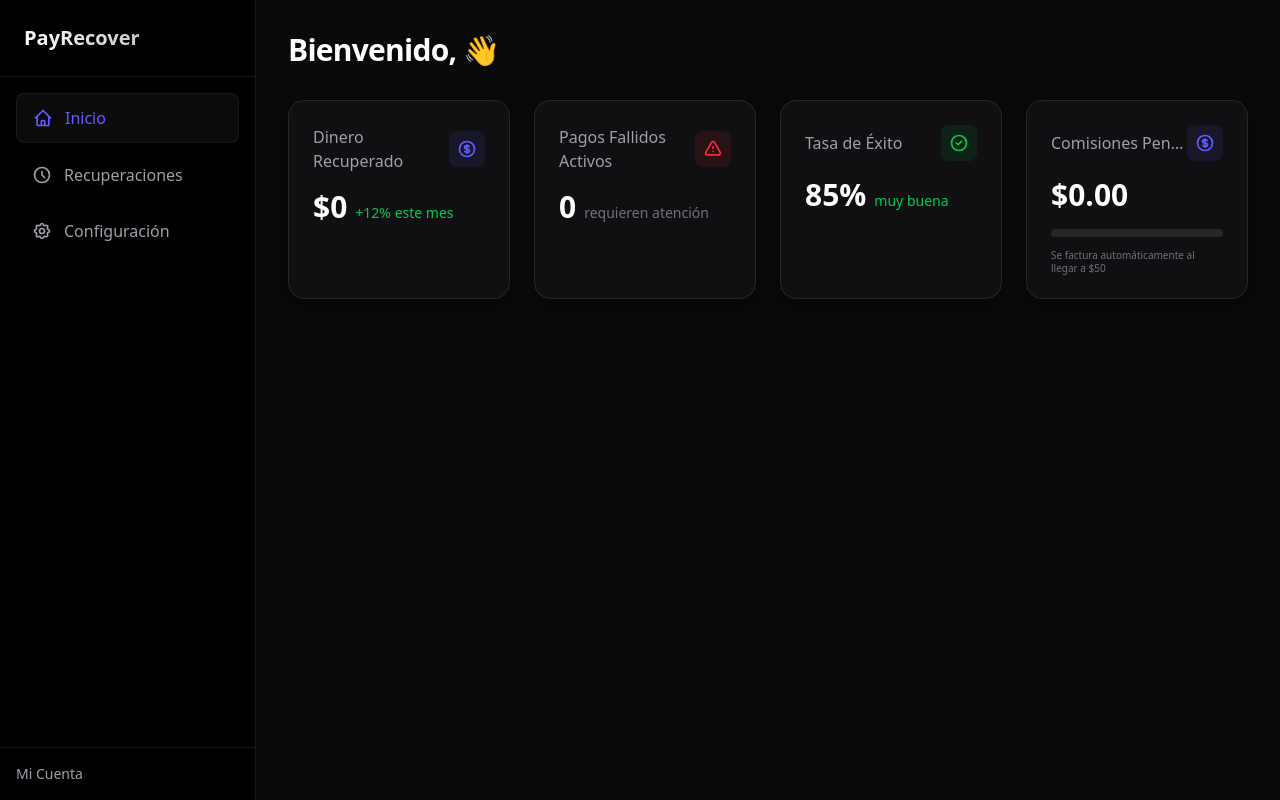
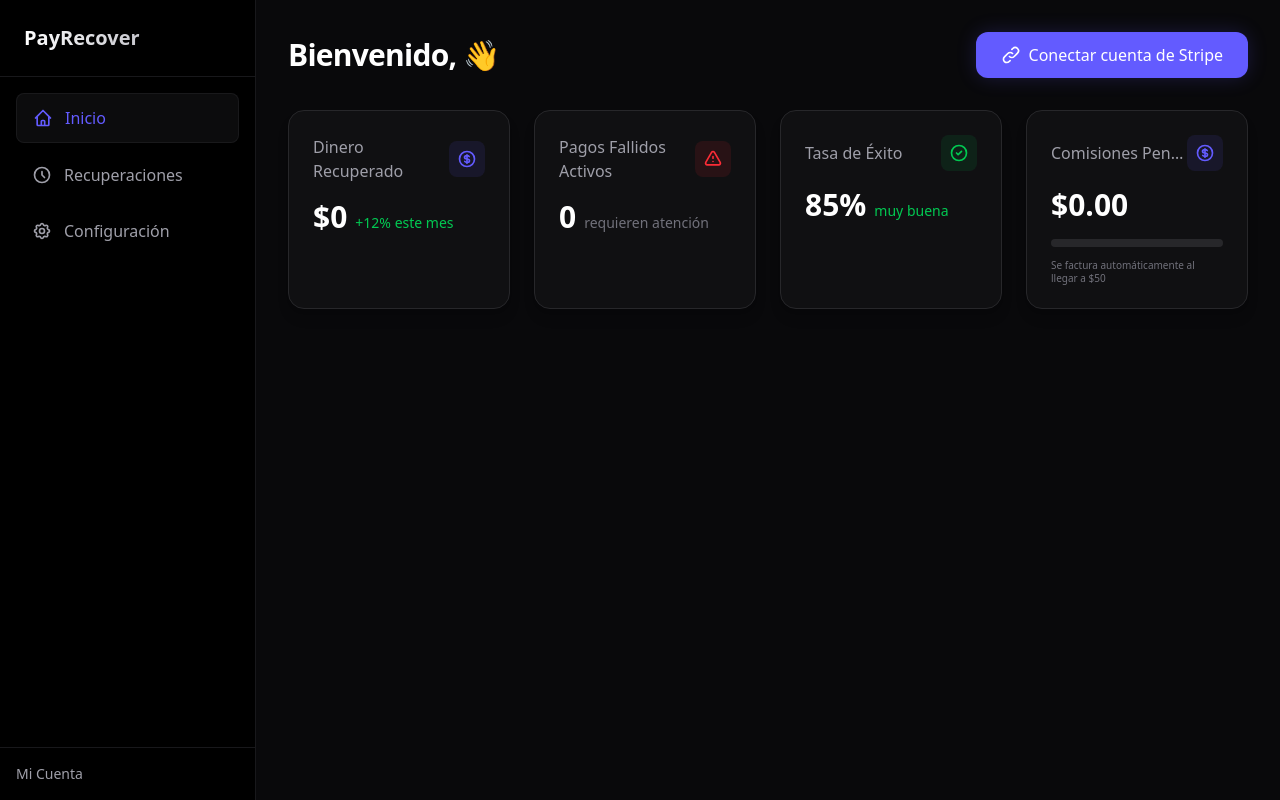
Before and after one commit to AndresS-max/payrecover-frontend, a Next.js app: page /dashboard in a window 1280 px wide. Built offline with nearby package versions, Linux system fonts and the light colour scheme; no server answers; the database is empty.

Commit message:
feat: integrar supabase y preparar UI para onboarding de stripe

```diff
--- a/package.json
+++ b/package.json
@@ -11,7 +11,7 @@
   "dependencies": {
     "@clerk/nextjs": "^7.0.4",
     "@clerk/themes": "^2.4.57",
-    "@supabase/supabase-js": "^2.99.1",
+    "@supabase/supabase-js": "^2.99.2",
     "next": "16.1.6",
     "react": "19.2.3",
     "react-dom": "19.2.3"
--- a/src/app/dashboard/page.tsx
+++ b/src/app/dashboard/page.tsx
@@ -1,5 +1,6 @@
 import { currentUser } from "@clerk/nextjs/server";
 import { supabase } from "@/lib/supabase";
+import Link from "next/link";
 
 export default async function DashboardPage() {
   const user = await currentUser();
@@ -9,6 +10,10 @@ export default async function DashboardPage() {
     .from("failed_invoices")
     .select("amount_due")
     .eq("status", "recuperada");
+
+  if (recuperadoError) {
+    console.error("Error al obtener dinero recuperado:", recuperadoError);
+  }
 
   let totalRecuperado = 0;
   if (!recuperadoError && recuperadoData) {
@@ -24,13 +29,28 @@ export default async function DashboardPage() {
     .select("*", { count: "exact", head: true })
     .neq("status", "recuperada");
 
+  if (activosError) {
+    console.error("Error al obtener pagos activos:", activosError);
+  }
+
   const pagosActivos = activosError ? 0 : (activosCount || 0);
 
   return (
     <div className="animate-in fade-in slide-in-from-bottom-4 duration-500">
-      <h1 className="text-3xl font-bold mb-8 tracking-tight text-white">
-        Bienvenido, {user?.firstName} 👋
-      </h1>
+      <div className="flex flex-col sm:flex-row items-start sm:items-center justify-between mb-8 gap-4">
+        <h1 className="text-3xl font-bold tracking-tight text-white">
+          Bienvenido, {user?.firstName} 👋
+        </h1>
+        <Link
+          href="/dashboard/onboarding"
+          className="bg-[#635BFF] hover:bg-[#544BD9] text-white font-medium py-2.5 px-6 rounded-xl transition-all duration-300 shadow-[0_0_20px_rgba(99,91,255,0.2)] hover:shadow-[0_0_30px_rgba(99,91,255,0.4)] active:scale-[0.98] flex items-center space-x-2 border border-[#635BFF]/50"
+        >
+          <svg className="w-5 h-5" fill="none" stroke="currentColor" viewBox="0 0 24 24" xmlns="http://www.w3.org/2000/svg">
+            <path strokeLinecap="round" strokeLinejoin="round" strokeWidth={2} d="M13.828 10.172a4 4 0 00-5.656 0l-4 4a4 4 0 105.656 5.656l1.102-1.101m-.758-4.899a4 4 0 005.656 0l4-4a4 4 0 00-5.656-5.656l-1.1 1.1" />
+          </svg>
+          <span>Conectar cuenta de Stripe</span>
+        </Link>
+      </div>
 
       <div className="grid grid-cols-1 md:grid-cols-2 lg:grid-cols-4 gap-6">
         {/* Card 1 */}
```
Also changed, not shown: 1 other file (tests, documents, lock files or other folders).
